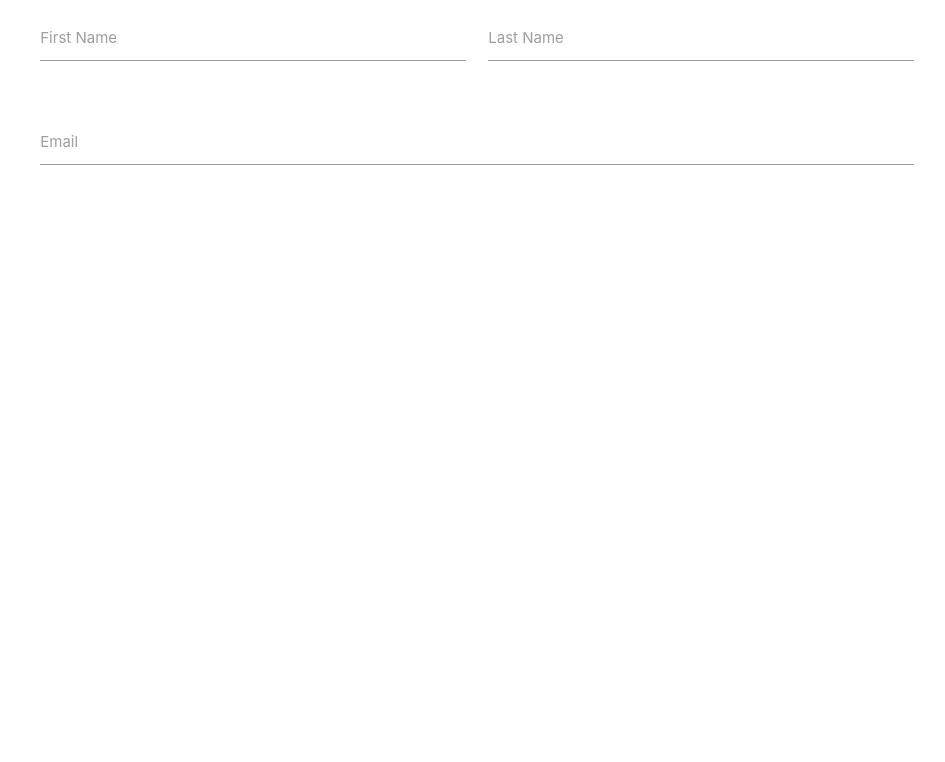
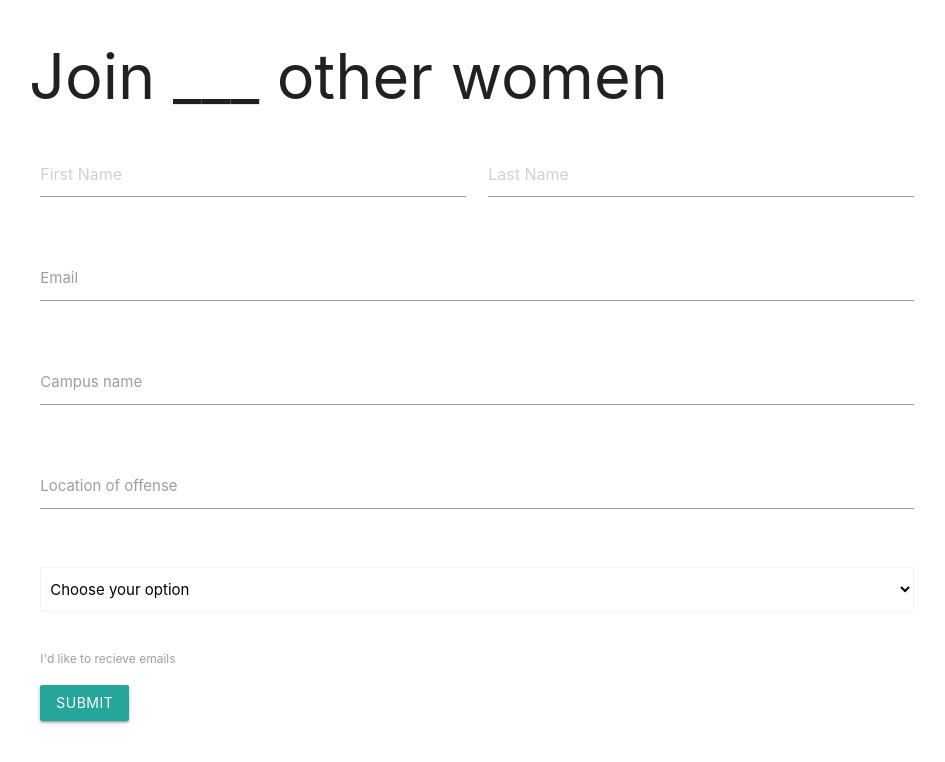
Before and after one commit to dotjamie/safe_campus_hackathon, a website: page public/index.html in a window 1280 px wide. Shown: the whole page, without its empty margins (163-1108 px from the left). Drawn offline with nearby package versions, Linux system fonts and the light colour scheme.

Commit message:
created report object

```diff
--- a/public/index.html
+++ b/public/index.html
@@ -7,16 +7,17 @@
   </head>
   <body>
     <div class="container">
+      <h1>Join ___ other women</h1>
       <div class="row">
-        <form class="col s12">
+        <form class="col s12" onsubmit="sendReport()">
           <div class="row">
             <div class="input-field col s6">
-              <input id="first_name" type="text" class="validate">
-              <label for="first_name">First Name</label>
+              <input id="first_name" type="text" class="validate" placeholder="First Name">
+              <label for="first_name"></label>
             </div>
             <div class="input-field col s6">
-              <input id="last_name" type="text" class="validate">
-              <label for="last_name">Last Name</label>
+              <input id="last_name" type="text" class="validate" placeholder="Last Name">
+              <label for="last_name"></label>
             </div>
           </div>
           <div class="row">
@@ -25,11 +26,39 @@
               <label for="email">Email</label>
             </div>
           </div>
+          <div class="row">
+            <div class="input-field col s12">
+              <input id="location" type="text" class="validate">
+              <label for="location">Campus name</label>
+            </div>
+          </div>
+          <div class="row">
+            <div class="input-field col s12">
+              <input id="location" type="text" class="validate">
+              <label for="location">Location of offense</label>
+            </div>
+          </div>
+          <div class="row">
+            <div class="input-field col s12">
+              <select class="browser-default">
+                <option value="" disabled selected>Choose your option</option>
+                <option value="1">Option 1</option>
+                <option value="2">Option 2</option>
+                <option value="3">Option 3</option>
+              </select>
+            </div>
+          </div>
+          <p>
+            <input type="checkbox" id="test5" />
+            <label for="test5">I'd like to recieve emails</label>
+          </p>
+          <button class="waves-effect waves-light btn" id="sendBtn">Submit</button>
         </form>
       </div>
     </div>
 
 
     <script type="text/javascript" src="materialize-css/dist/js/materialize.js"></script>
+    <script type="text/javascript" src="user.js"></script>
   </body>
 </html>
```
Also changed, not shown: user.js (added, +30 -0 lines).
